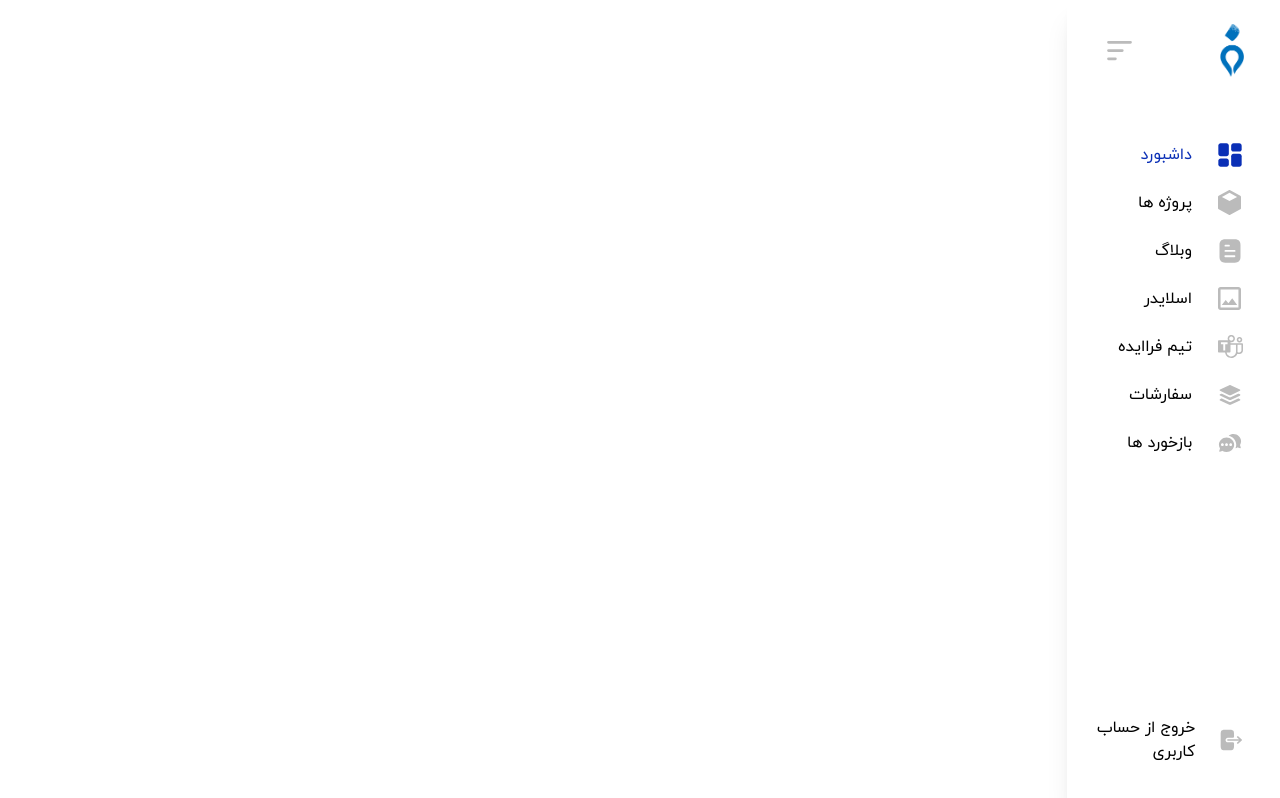
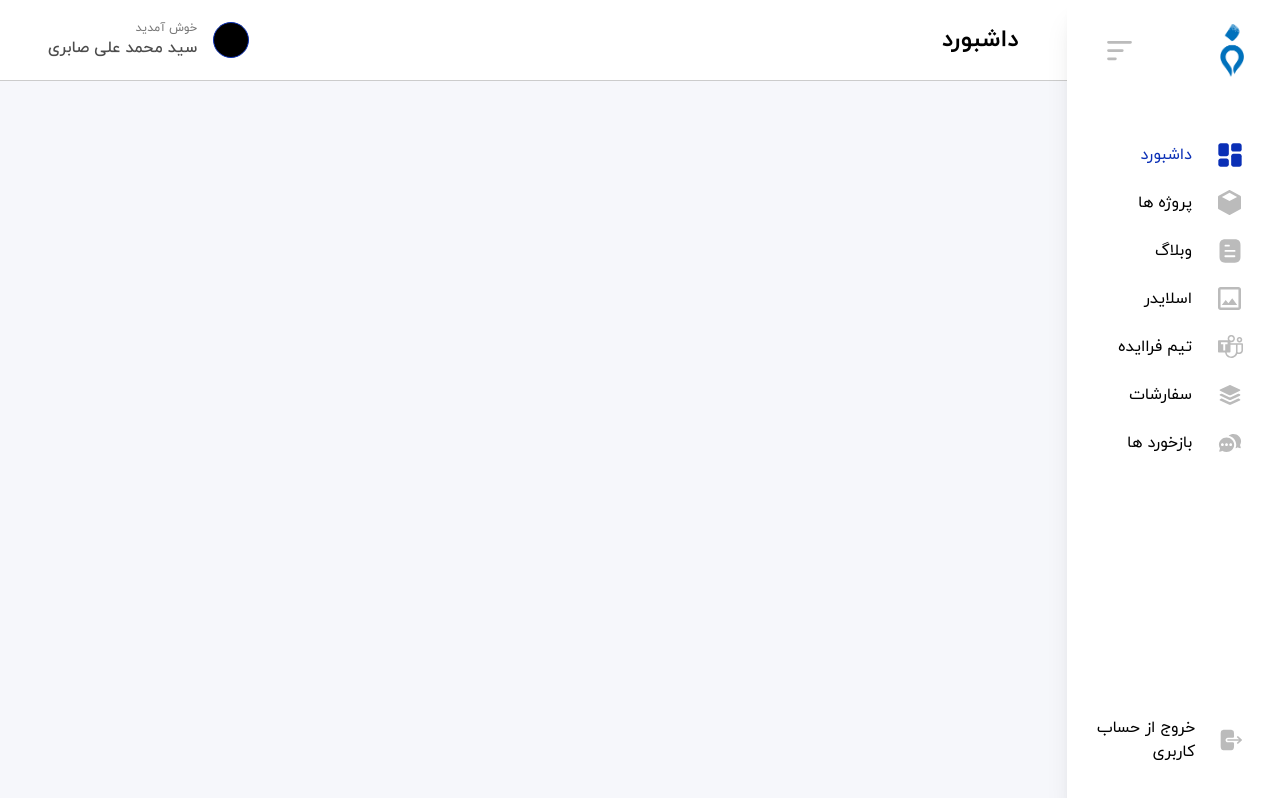
Before and after one commit to sb878787/FaraIdeh, a Next.js app: page /admin/dashboard in a window 1280 px wide. Built offline with nearby package versions, Linux system fonts and the light colour scheme.

Commit message:
feat: polish dashboard shell and marketing copy
- add header with greeting to the admin dashboard wrapper
- refresh footer, about, home, and order form hero copy for clarity
- tidy the project category prompt so the selection step reads naturally

```diff
--- a/src/component/Footer.tsx
+++ b/src/component/Footer.tsx
@@ -83,9 +83,8 @@ const Footer = () => {
 
               <p className="text-white font-iranYekan text-justify leading-8 mt-5">
                 اینجا جایی‌ست که ایده‌ها جان می‌گیرند. ما کنار شماییم تا مسیر را کوتاه، شفاف و
-                هیجان‌انگیز کنیم. با وسواس به جزئیات و احترام به زمان کاربر، هر قدم را مستند و
-                سنجش‌پذیر برمی‌داریم. نتیجه برای ما فقط تحویل نیست؛ تجربه‌ای است که کار کند و در
-                خاطر بماند.
+                هیجان‌انگیز کنیم. با حساسیت به جزئیات در کمترین زمان ایده های شما را اجرایی می‌کنیم.
+                نتیجه برای ما فقط تحویل پروژه نیست؛ تجربه‌ای است کارآمد و خاطره انگیز.
               </p>
             </div>
 
--- a/src/views/dashboard/admin/dashboard/_dashboardpage.tsx
+++ b/src/views/dashboard/admin/dashboard/_dashboardpage.tsx
@@ -6,7 +6,23 @@ import Sidebar from '@/component/dashboard/Sidebar';
 const DashboardPageWrapper = () => {
   return (
     <div className="w-full h-screen grid grid-cols-12">
-      <div className="col-span-10"></div>
+      <div className="col-span-10 bg-[#F6F7FB] rtl">
+        <div className="w-full border-b-1 border-[#CCCCCC] bg-white py-5 px-12 flex items-center justify-between">
+          <p className="font-iranYekan text-2xl font-semibold">داشبورد</p>
+
+          <div>
+            <div className="flex items-center gap-4">
+              <div className="w-9 h-9 bg-black rounded-full border border-primary"></div>
+              <div>
+                <p className="text-[#767676] font-iranYekan text-xs">خوش آمدید</p>
+                <p className="text-[#4C4C4C] font-iranYekan line-clamp-1 font-medium">
+                  سید محمد علی صابری
+                </p>
+              </div>
+            </div>
+          </div>
+        </div>
+      </div>
 
       <Sidebar />
     </div>
--- a/src/views/global/about/HeroSection.tsx
+++ b/src/views/global/about/HeroSection.tsx
@@ -36,15 +36,14 @@ const HeroSection = () => {
             </div>
 
             <p className="font-iranYekan text-2xl lg:text-4xl font-semibold text-justify leading-10 lg:leading-14 w-full xl::w-3/4 mt-4">
-              ما تیمی کوچک و چابک در ایرانیم که ایده‌ها را به تجربهٔ واقعی کاربر تبدیل می‌کنیم.{' '}
-              <br />
-              از کشف مسئله و استراتژی تا طراحی و توسعه، کنار شما می‌سازیم.
+              ما تیمی کوچک و چابک در ایرانیم که ایده‌ها را به تجربه‌ای واقعی تبدیل می‌کنیم. <br />
+              از کشف مسئله و استراتژی تا طراحی و توسعه، کنار شما هستیم.
             </p>
             <p className="text-text-description font-iranYekan leading-7 text-justify lg:mt-6 mt-4">
               برای ما نتیجه فقط تحویل نیست؛ تجربه‌ای است که کار کند و در خاطر بماند. با گفت‌وگوی
-              شفاف، مستندسازی و بهبودِ مستمر پیش می‌رویم؛ هر قدم قابل‌سنجش و همسو با اهداف شماست. به
-              جزئیات وسواس داریم، به زمان کاربر احترام می‌گذاریم و راه‌حل‌های ساده و قابلِ نگهداری
-              را ترجیح می‌دهیم.
+              شفاف، مستندسازی و بهبودِ مستمر پیش می‌رویم؛ هر قدم قابل‌سنجش و همسو با اهداف شماست. در
+              جزئیات حساس هستیم، به زمان کاربر احترام می‌گذاریم و راه‌حل‌های ساده و قابلِ نگهداری را
+              ترجیح می‌دهیم.
             </p>
           </div>
         </div>
--- a/src/views/global/home/HeroSection.tsx
+++ b/src/views/global/home/HeroSection.tsx
@@ -42,7 +42,7 @@ const HeroSection = () => {
             ایده بسپار؛ اجرا با ما
           </h1>
           <p className="text-text font-iranYekan text-sm sm:text-base md:text-lg mt-3 sm:mt-4 rtl leading-6.5">
-            در فراایده، ایده‌ها به تجربه‌ی واقعی کاربر تبدیل می‌شوند؛ از استراتژی تا اجرا کنار شما
+            در فراایده، ایده‌ها به تجربۀ واقعی کاربر تبدیل می‌شوند؛ از استراتژی تا اجرا در کنار شما
             هستیم.
           </p>
 
@@ -62,7 +62,7 @@ const HeroSection = () => {
             <span>•</span>
             <span>تحویل به‌موقع</span>
             <span>•</span>
-            <span>قرارداد شفاف</span>
+            <span>پشتیبانی</span>
           </div>
         </div>
       </div>
--- a/src/views/global/home/OurStory.tsx
+++ b/src/views/global/home/OurStory.tsx
@@ -14,7 +14,7 @@ const OurStory = () => {
     <Container>
       <div className="relative w-full flex flex-col items-center justify-center mt-10 sm:mt-16 md:mt-20 px-4 sm:px-6 lg:px-0">
         <SmallLabel title="OUR STORY" color="#34C759" bgColor="#EAFAEC" />
-        <LargeLabel label="OUR STORY" subLabel="ایده‌ها که به تجربه تبدیل می‌شوند" />
+        <LargeLabel label="OUR STORY" subLabel="ایده‌هایی که به تجربه تبدیل می‌شوند" />
 
         <p className="text-text-description text-center font-iranYekan leading-5 sm:leading-8 px-4 sm:px-12 md:px-24 lg:px-48 xl:px-96 rtl mt-2 font-light sm:font-medium lg:-mt-8 text-xs sm:text-base">
           ما ایده‌ها را به تجربه‌های واقعی کاربر تبدیل می‌کنیم و کنار شما می‌مانیم تا کار کند و دیده
--- a/src/views/global/order-form/HeroSection.tsx
+++ b/src/views/global/order-form/HeroSection.tsx
@@ -23,8 +23,8 @@ const HeroSection = () => {
               درخواست پیشنهاد همکاری
             </p>
             <p className="text-text-description font-iranYekan text-justify leading-6 lg:leading-7 text-sm lg:text-base mt-3">
-              این فرم ساده را پر کنید. تیم ما فوراً با شما تماس <br className="hidden sm:block" />{' '}
-              خواهد گرفت تا در مورد مراحل بعدی صحبت کنیم.
+              با تکمیل این فرم ساده، تیم ما جهت اجراء پروژه و تکمیل{' '}
+              <br className="hidden sm:block" /> مراحل بعدی سریعاً با شما تماس خواهد گرفت.
             </p>
           </div>
         </div>
--- a/src/views/global/order-form/SelectCategory.tsx
+++ b/src/views/global/order-form/SelectCategory.tsx
@@ -55,7 +55,7 @@ const SelectCategory = ({ selectedCategories, onCategoriesChange }: SelectCatego
         <div className="absolute top-16 lg:top-24 right-0 w-44 lg:w-52">
           <div className="border-2 border-primary rounded-full w-8 lg:w-11"></div>
           <p className="font-iranYekan font-semibold text-lg lg:text-2xl mt-4">
-            دسته‌بندی پروژه‌تون را انتخاب کنید
+            دسته‌بندی پروژه‌ را انتخاب کنید
           </p>
         </div>
       </div>
```
